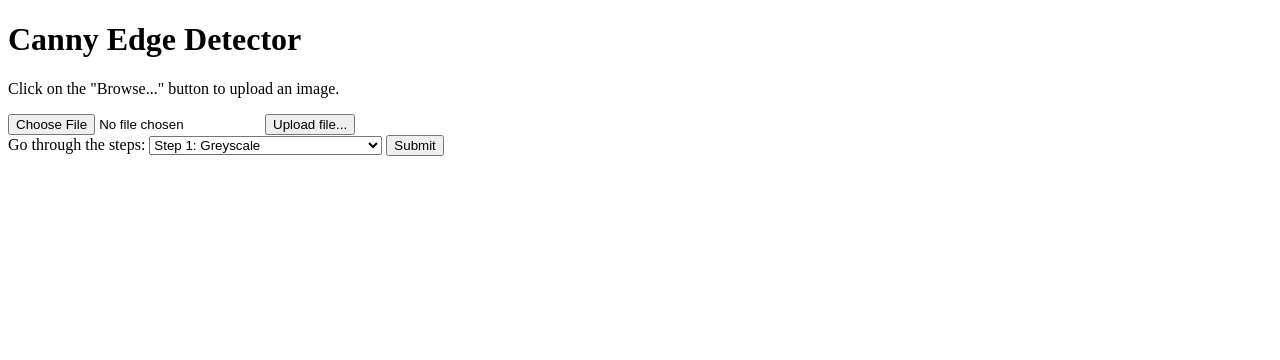
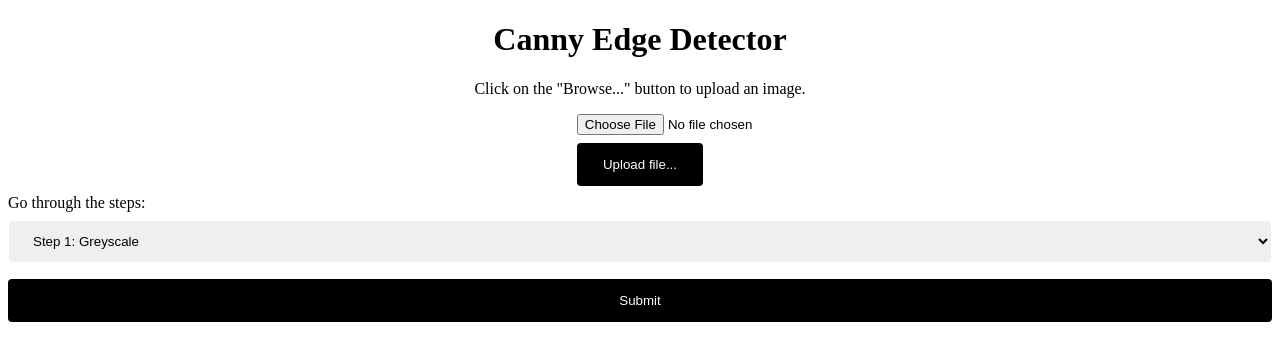
Before and after one commit to hhharrisonnn/canny-edge-detector, a plain HTML site: page interface/index.html in a window 1280 px wide. Drawn offline with Linux system fonts and the light colour scheme.

Commit message:
Updated user interface with CSS

```diff
--- a/interface/index.html
+++ b/interface/index.html
@@ -5,11 +5,12 @@
     <meta name="viewport" content="width=device-width, user-scalable=no, initial-scale=1.0">
     <meta http-equiv="X-UA-Compatible" content="ie=edge">
     <title>Canny Edge Detector</title>
+    <link rel="stylesheet" href="styles.css">
 </head>
     <body>
         <h1>Canny Edge Detector</h1>
         <p>Click on the "Browse..." button to upload an image.</p>
-        <form enctype="multipart/form-data" action="http://localhost:8080/upload" method="POST">
+        <form enctype="multipart/form-data" action="http://localhost:8080/upload" method="POST" class="file-upload">
             <input type="file" name="inputFile">
             <input type="submit" value="Upload file...">
         </form>
--- /dev/null
+++ b/interface/styles.css
@@ -0,0 +1,43 @@
+h1 {
+    text-align: center;
+}
+
+p {
+    text-align: center;
+}
+
+input[type=text], select {
+    width: 100%;
+    padding: 12px 20px;
+    margin: 8px 0;
+    display: inline-block;
+    border: 1px solid white;
+    border-radius: 4px;
+    box-sizing: border-box;
+}
+
+input[type=submit] {
+    width: 100%;
+    background-color: black;
+    color: white;
+    padding: 14px 20px;
+    margin: 8px 0;
+    border: none;
+    border-radius: 4px;
+    cursor: pointer;
+}
+
+input[type=submit]:hover {
+    background-color: #778899
+}
+
+input[type=file] {
+    display: block;
+}
+
+.file-upload {
+    margin-left: auto;
+    margin-right: auto;
+    width: 10%;
+    display: block;
+}
```
